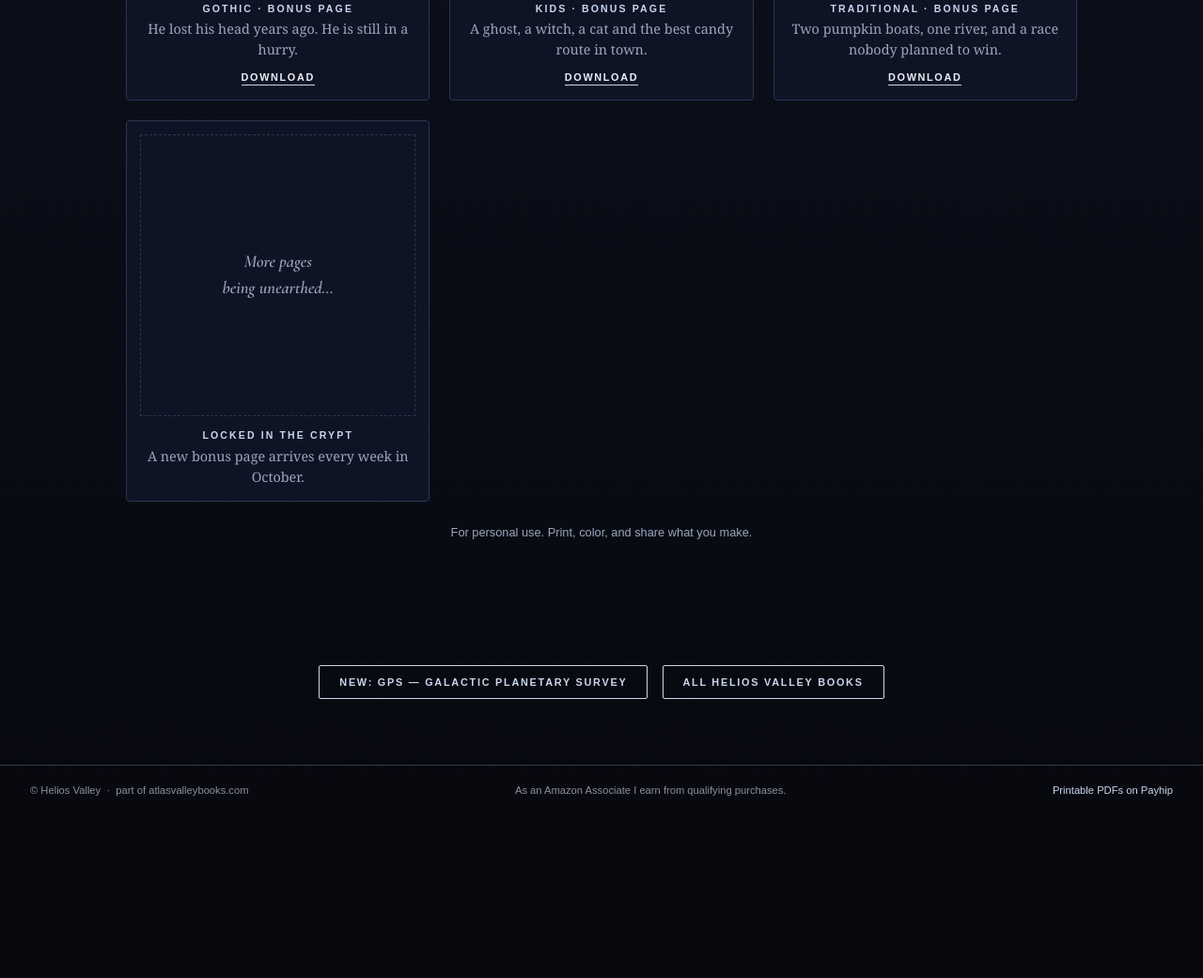
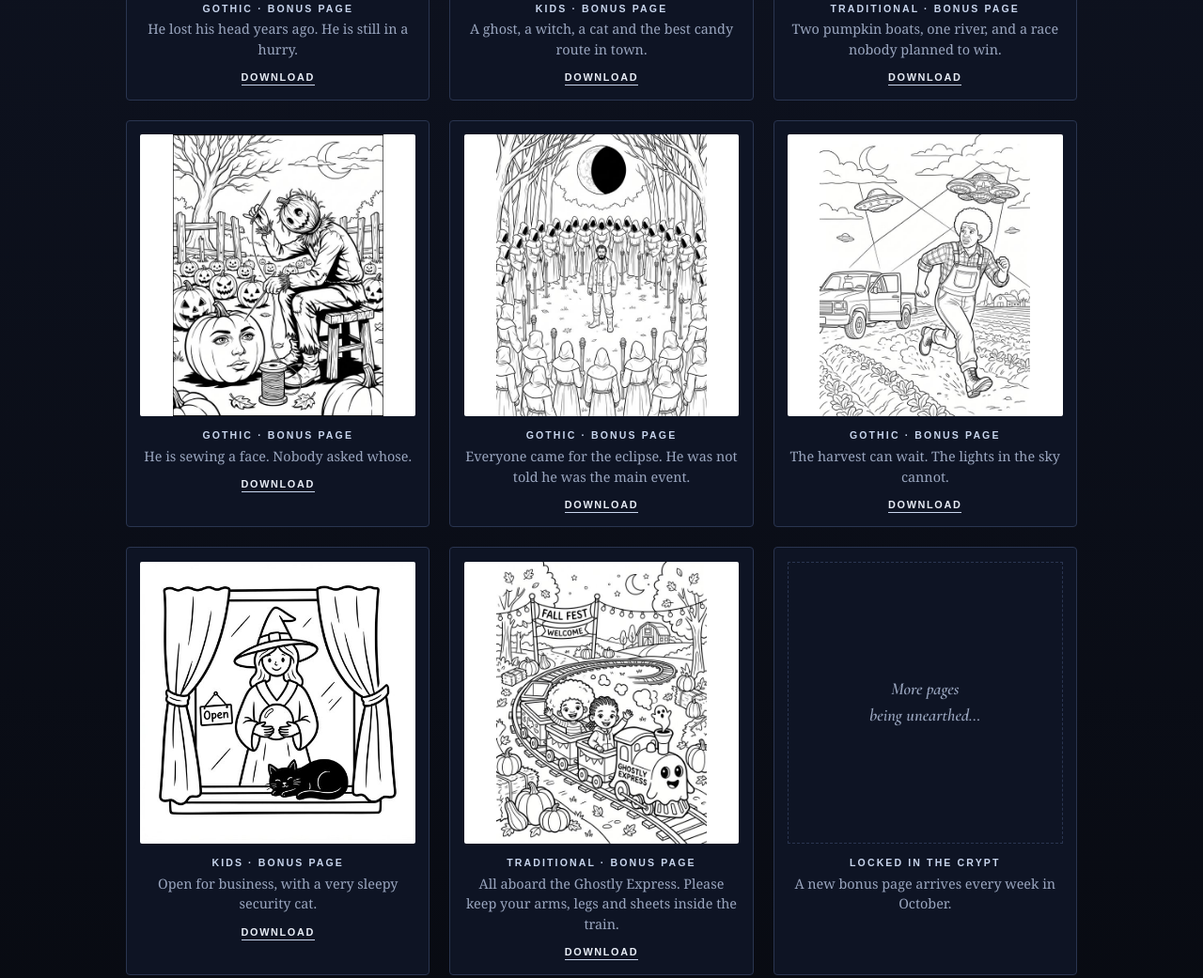
Before and after one commit to Huguleyite/The_Marcus_Pruitt_Mysteries, a plain HTML site: page helios/halloween/index.html in a window 1280 px wide. Shown: the part 4081-5122 px from the top of the page at 94% size. Before the commit the page ends 4948 px from the top, so only its background shows below. Drawn offline with nearby package versions, Linux system fonts and the light colour scheme.

Commit message:
Helios Halloween: five new free bonus pages (3 Gothic, 1 Kids, 1 Traditional)
Co-Authored-By: Claude Sonnet 5.5 <noreply@anthropic.com>

Claude-Session: https://claude.ai/code/session_01DCySS9vEwuhdhmd8d3kjfb

```diff
--- a/helios/halloween/index.html
+++ b/helios/halloween/index.html
@@ -365,6 +365,36 @@
           <div class="bn-desc">Two pumpkin boats, one river, and a race nobody planned to win.</div>
           <a class="dl" href="assets/bonus/crows-hollow-traditional-bonus-canoe.jpg" download>DOWNLOAD</a>
         </div>
+        <div class="bn">
+          <img src="assets/bonus/crows-hollow-gothic-bonus-scarecrow-thumb.jpg" width="520" height="696" alt="Gothic bonus coloring page — a scarecrow with a carved pumpkin head sits on a stool stitching a face onto a pumpkin, jack-o'-lanterns watching from the patch under a crescent moon">
+          <div class="bn-name">Gothic &middot; Bonus Page</div>
+          <div class="bn-desc">He is sewing a face. Nobody asked whose.</div>
+          <a class="dl" href="assets/bonus/crows-hollow-gothic-bonus-scarecrow.jpg" download>DOWNLOAD</a>
+        </div>
+        <div class="bn">
+          <img src="assets/bonus/crows-hollow-gothic-bonus-torch-circle-thumb.jpg" width="520" height="696" alt="Gothic bonus coloring page — a lone man stands in a ring of torches surrounded by rows of hooded figures beneath a black eclipse">
+          <div class="bn-name">Gothic &middot; Bonus Page</div>
+          <div class="bn-desc">Everyone came for the eclipse. He was not told he was the main event.</div>
+          <a class="dl" href="assets/bonus/crows-hollow-gothic-bonus-torch-circle.jpg" download>DOWNLOAD</a>
+        </div>
+        <div class="bn">
+          <img src="assets/bonus/crows-hollow-gothic-bonus-farmer-thumb.jpg" width="520" height="696" alt="Gothic bonus coloring page — a farmer in overalls sprints across a field from his pickup as flying saucers sweep the night sky with beams of light">
+          <div class="bn-name">Gothic &middot; Bonus Page</div>
+          <div class="bn-desc">The harvest can wait. The lights in the sky cannot.</div>
+          <a class="dl" href="assets/bonus/crows-hollow-gothic-bonus-farmer.jpg" download>DOWNLOAD</a>
+        </div>
+        <div class="bn">
+          <img src="assets/bonus/crows-hollow-kids-bonus-witch-shop-thumb.jpg" width="520" height="520" alt="Kids bonus coloring page — a friendly witch holds a crystal ball in a shop window with an open sign while a black cat naps on the sill">
+          <div class="bn-name">Kids &middot; Bonus Page</div>
+          <div class="bn-desc">Open for business, with a very sleepy security cat.</div>
+          <a class="dl" href="assets/bonus/crows-hollow-kids-bonus-witch-shop.png" download>DOWNLOAD</a>
+        </div>
+        <div class="bn">
+          <img src="assets/bonus/crows-hollow-traditional-bonus-ghost-train-thumb.jpg" width="520" height="696" alt="Traditional bonus coloring page — two children wave from a little train pulled by a smiling ghost engine through a pumpkin patch at a fall festival">
+          <div class="bn-name">Traditional &middot; Bonus Page</div>
+          <div class="bn-desc">All aboard the Ghostly Express. Please keep your arms, legs and sheets inside the train.</div>
+          <a class="dl" href="assets/bonus/crows-hollow-traditional-bonus-ghost-train.jpg" download>DOWNLOAD</a>
+        </div>
         <div class="bn locked">
           <div class="crypt">More pages<br>being unearthed&hellip;</div>
           <div class="bn-name">Locked in the Crypt</div>
```
Also changed, not shown: helios/halloween/assets/bonus/crows-hollow-gothic-bonus-farmer-thumb.jpg (added), helios/halloween/assets/bonus/crows-hollow-gothic-bonus-scarecrow-thumb.jpg (added), helios/halloween/assets/bonus/crows-hollow-gothic-bonus-torch-circle-thumb.jpg (added), helios/halloween/assets/bonus/crows-hollow-kids-bonus-witch-shop-thumb.jpg (added), helios/halloween/assets/bonus/crows-hollow-kids-bonus-witch-shop.png (added), helios/halloween/assets/bonus/crows-hollow-traditional-bonus-ghost-train-thumb.jpg (added), 4 other files.
